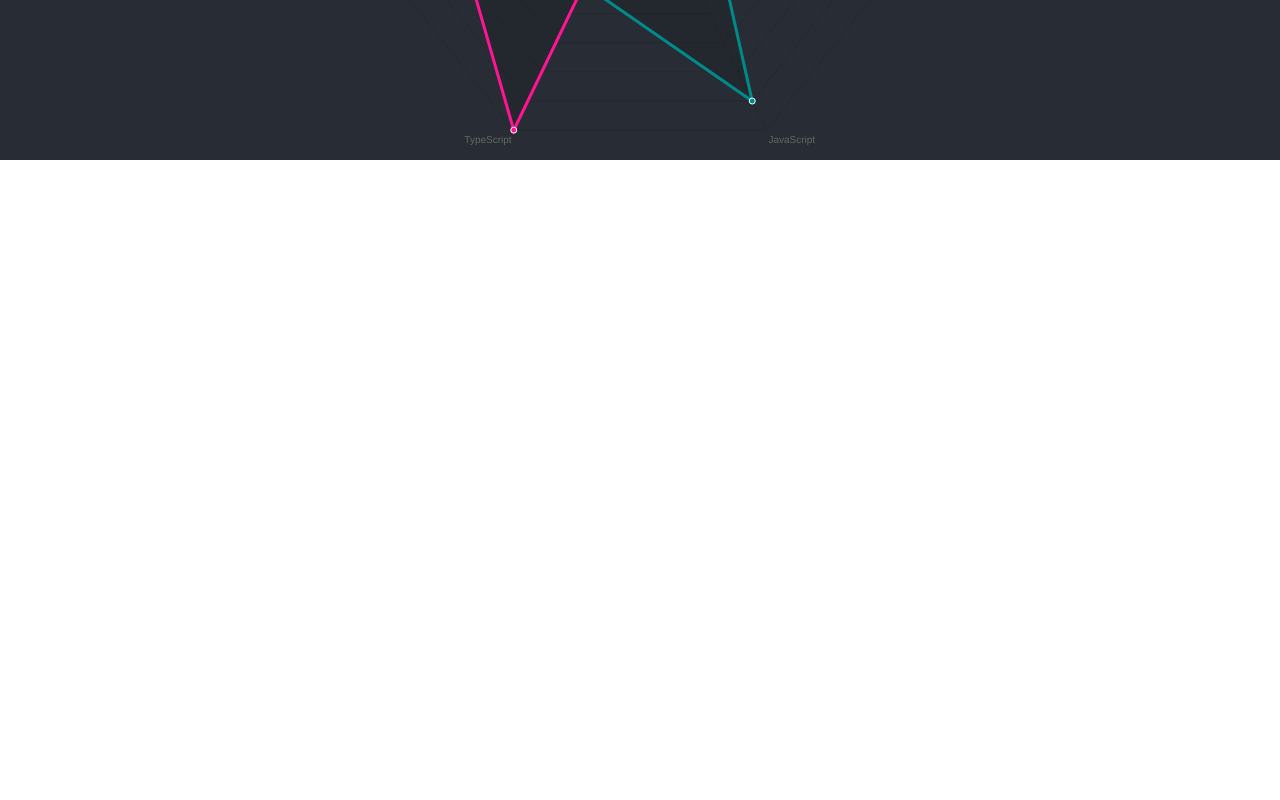
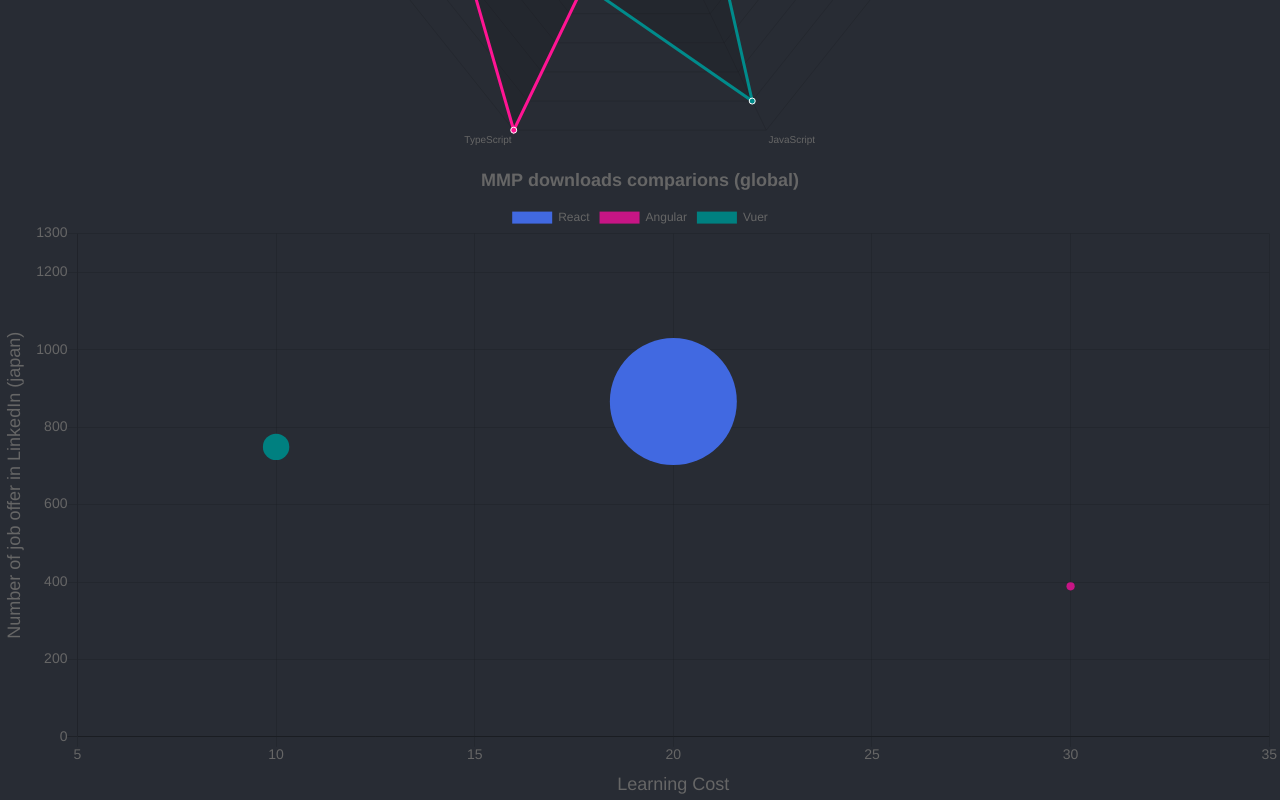
Before and after one commit to vinaka-log/COVID19, a React (Create React App) app: page / in a window 1280 px wide. Shown: the part 3680-4480 px from the top of the page. Before the commit the page ends 3840 px from the top, so only its background shows below. Built offline with nearby package versions, Linux system fonts and the light colour scheme.

Commit message:
BubblePlot

```diff
--- a/src/App.tsx
+++ b/src/App.tsx
@@ -5,6 +5,7 @@
 import PiePlot from './components/PiePlot';
 import BarPlot from './components/BarPlot';
 import RadarPlot from './components/RadarPlot';
+import BubblePlot from './components/BubblePlot';
 
 function App() {
   return (
@@ -13,6 +14,7 @@
       <PiePlot/>
       <BarPlot />
       <RadarPlot />
+      <BubblePlot />
     </div>
   );
 }
--- /dev/null
+++ b/src/components/BubblePlot.tsx
@@ -0,0 +1,80 @@
+import { tupleTypeAnnotation } from '@babel/types';
+import React from 'react'
+import { Bubble } from "react-chartjs-2";
+
+const data = {
+    datasets: [
+        {
+            label: "React",
+            backgroundColor: "#4169e1",
+            borderColor: "transparent",
+            data: [{x: 20, y:866, r:635000/ 10000}],
+        },
+        {
+            label: "Angular",
+            backgroundColor: "#c71585",
+            borderColor: "transparent",
+            data: [{x: 30, y:389, r:410000/ 100000}],
+        },
+        {
+        label: "Vuer",
+        backgroundColor: "#008080",
+        borderColor: "transparent",
+        data: [{x: 10, y:749, r:1320000/ 100000}],
+        },
+    ]
+}
+
+const options = {
+    title: {
+        display: true,
+        fontSize: 18,
+        text: "MMP downloads comparions (global)",
+    },
+    scales: {
+        yAxes:[
+            {
+                scaleLabel:{
+                    display: true,
+                    labelString: "Number of job offer in LinkedIn (japan)",
+                    fontSize: 18,
+
+                },
+                ticks:{
+                    min:0,
+                    max: 1300,
+                    fontSize: 14,
+                },
+            },
+
+        ],
+        xAxes:[
+            {
+                scaleLabel:{
+                    display: true,
+                    labelString: "Learning Cost",
+                    fontSize: 18,
+
+                },
+                ticks:{
+                    min:5,
+                    max: 35,
+                    fontSize: 14,
+                },
+            },
+
+        ],
+    },
+
+};
+
+
+const BubblePlot:React.FC = () => {
+    return (
+        <div>
+            <Bubble data = {data} options={options} />
+        </div>
+    )
+}
+
+export default BubblePlot;
```
